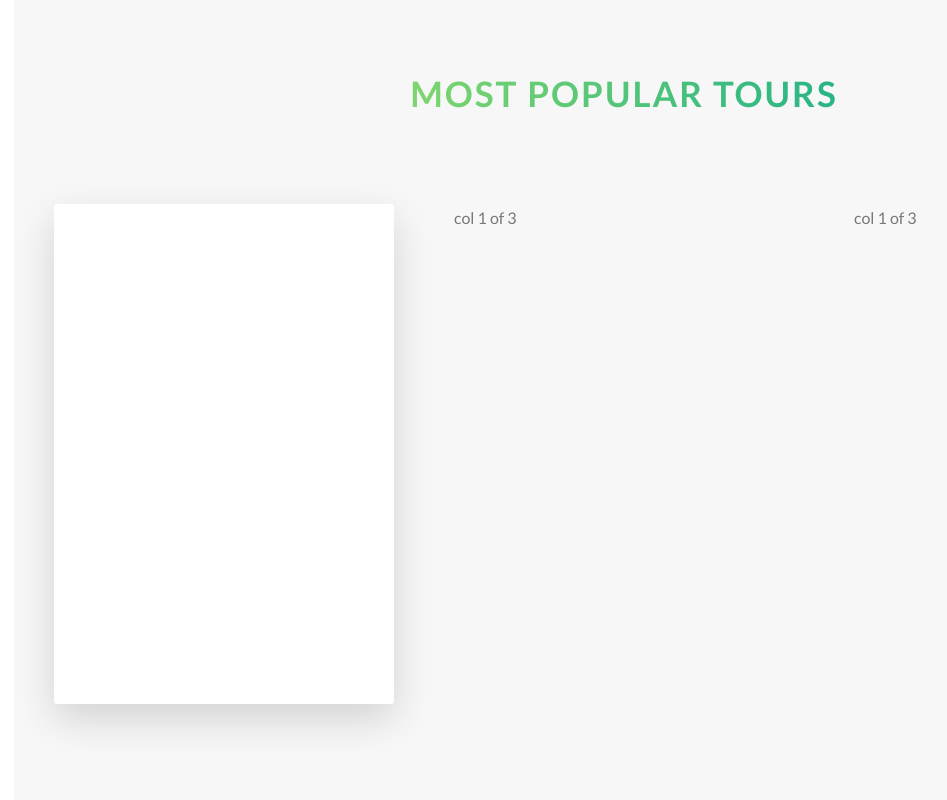
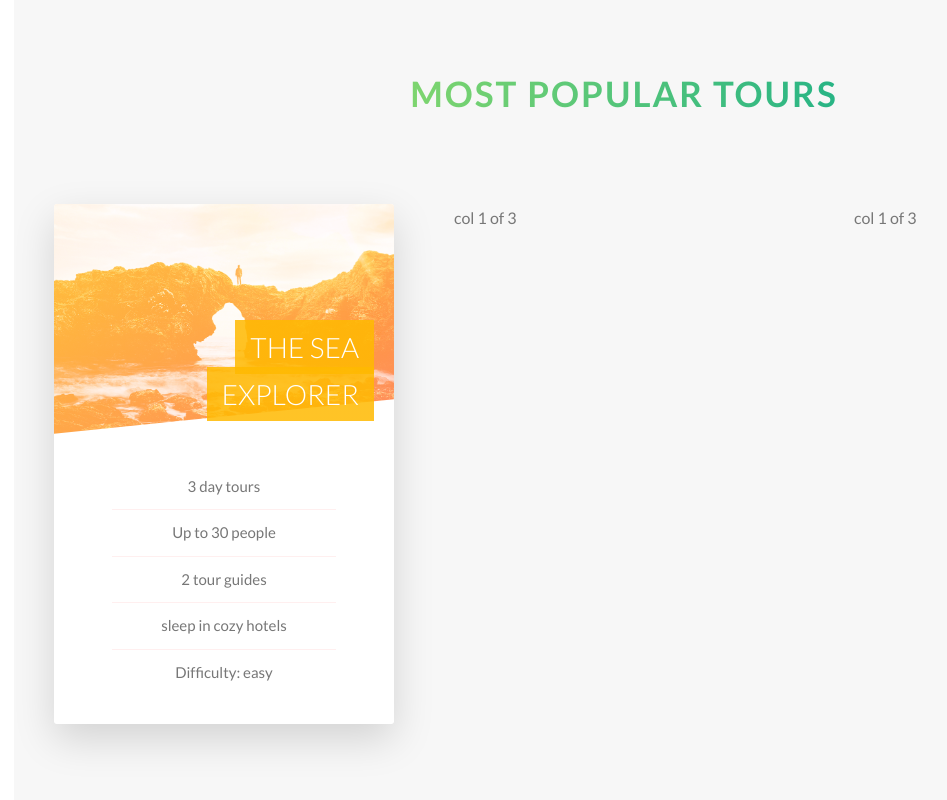
Before and after one commit to itangishaka1/beautiful_rwanda, a React (Create React App) app: page / in a window 1280 px wide. Shown: the part 2271-3071 px from the top of the page, without its empty margins (16-963 px from the left). Built offline with nearby package versions, Linux system fonts and the light colour scheme.

Commit message:
Building the tours section front side

```diff
--- a/src/components/Header/Header.scss
+++ b/src/components/Header/Header.scss
@@ -11,6 +11,12 @@
     url(../../img/hero.jpg);
   background-size: cover;
   background-position: top;
+  -webkit-clip-path: polygon(
+    0 0,
+    100% 0,
+    100% 75vh,
+    0 100%
+  );
 
   clip-path: polygon(
     0 0,
--- a/src/components/Tours/Tour.jsx
+++ b/src/components/Tours/Tour.jsx
@@ -1,11 +1,25 @@
 import './Tour.scss'
 
-const Tour = ({ card_number }) => {
+const Tour = ({ card_number , heading, picture_number, heading_span, item1, item2, item3, item4, item5}) => {
   return (
     <article className='row'>
         <div className="col-1-of-3">
             <div className="card">
-                <div className="card__side card__side--front">Front side</div>
+                <div className="card__side card__side--front">
+                    <div className={`card__picture ${picture_number}`}>&nbsp;</div>
+                    <h4 className="card__heading">
+                        <span className={`card__heading-span ${heading_span}`}>{heading}</span>
+                    </h4>
+                    <div className="card__details">
+                        <ul>
+                            <li>{item1}</li>
+                            <li>{item2}</li>
+                            <li>{item3}</li>
+                            <li>{item4}</li>
+                            <li>{item5}</li>
+                        </ul>
+                    </div>
+                </div>
                 <div className={`card__side card__side--back ${card_number}`}>Back side</div>
             </div>
         </div>
--- a/src/components/Tours/Tour.scss
+++ b/src/components/Tours/Tour.scss
@@ -1,42 +1,118 @@
-@use '../../partials/variables' as *;
+@use "../../partials/variables" as *;
 
 .card {
+  // Functionality
   perspective: 150rem; // (1)
   -moz-perspective: 150rem;
   position: relative;
-    height: 50rem;
+  height: 52rem;
 
   &__side {
-        color: #fff;
-        height: 50rem;
-        transition:all .8s ease;
+    height: 52rem;
+    transition: all 0.8s ease;
     position: absolute;
     top: 0;
     left: 0;
     width: 100%;
     border-radius: 3px;
-        box-shadow: 0 1.5rem 4rem rgba($color-black, .15);
+    overflow: hidden;
+    box-shadow: 0 1.5rem 4rem rgba($color-black, 0.15);
 
     // hide the back part of an element
     backface-visibility: hidden;
 
-        &--front{
+    &--front {
       background-color: $color-white;
-
     }
-        &--back{
+    &--back {
       transform: rotateY(180deg);
 
       &--1 {
-                background-image: linear-gradient(to right bottom, $color-secondary-light, $color-secondary-dark);
+        background-image: linear-gradient(
+          to right bottom,
+          $color-secondary-light,
+          $color-secondary-dark
+        );
       }
     }
   }
 
   &:hover &__side--front {
-        transform: rotateY(180deg);
+    transform: rotateY(-180deg);
   }
   &:hover &__side--back {
     transform: rotateY(0);
   }
+
+  // Front side styles
+  &__picture {
+    background-size: cover;
+    height: 23rem;
+    background-blend-mode: screen;
+    -webkit-clip-path: polygon(0 0, 100% 0, 100% 85%, 0 100%);
+    clip-path: polygon(0 0, 100% 0, 100% 85%, 0 100%);
+
+    &--1 {
+      background-image: linear-gradient(
+          to right bottom,
+          $color-secondary-light,
+          $color-secondary-dark
+        ),
+        url(../../img/nat-5.jpg);
     }
+    &--2 {
+      background-image: url(../../img/nat-5.jpg);
+    }
+    &--3 {
+      background-image: url(../../img/nat-5.jpg);
+    }
+  }
+
+  &__heading {
+    font-size: 2.8rem;
+    font-weight: 300;
+    text-transform: uppercase;
+    text-align: right;
+    color: $color-white;
+    position: absolute;
+    top: 12rem;
+    right: 2rem;
+
+    width: 75%;
+  }
+
+  &__heading-span {
+    padding: 1rem 1.5rem;
+    //To fix the padding prob(we treat the two lines as they are two #nt entities not only one line)
+    -webkit-box-decoration-break: clone;
+    box-decoration-break: clone;
+
+    &--1 {
+      background-image: linear-gradient(
+        to right bottom,
+        rgba($color-secondary-light, 0.85),
+        rgba($color-secondary-light, 0.85)
+      );
+    }
+  }
+
+  &__details {
+    padding: 3rem;
+
+    ul {
+        list-style: none;
+        width: 80%;
+        margin: 0 auto;
+
+        li {
+            text-align: center;
+            font-size: 1.5rem;
+            padding: 1rem;
+
+            &:not(:last-child) {
+                border-bottom: 1px solid $color-grey-light-2;
+            }
+        }
+    }
+  }
+}
--- a/src/components/Tours/Tours.jsx
+++ b/src/components/Tours/Tours.jsx
@@ -7,7 +7,21 @@ const Tours = () => {
       <div className="u-center-text u-margin-bottom-big">
         <h2 className="section-heading">most popular tours</h2>
       </div>
-      <Tour  card_number='card__side--back--1' />
+      <Tour
+            // Front side
+            picture_number='card__picture--1'
+            heading='the sea explorer'
+            heading_span='card__heading-span--1'
+            details='details'
+            item1 = '3 day tours'
+            item2 = 'Up to 30 people'
+            item3 = '2 tour guides'
+            item4 = 'sleep in cozy hotels'
+            item5 = 'Difficulty: easy'
+
+            // Back side
+            card_number='card__side--back--1'
+        />
     </section>
   );
 };
--- a/src/partials/_variables.scss
+++ b/src/partials/_variables.scss
@@ -10,6 +10,7 @@ $color-tertiary-light:#2998ff;
 $color-tertiary-dark:#5643fa;
 
 $color-grey-light-1: #f7f7f7;
+$color-grey-light-2: #feee;
 $color-grey-dark: #777;
 $color-white: #fff;
 $color-black: #000 ;
```
Lines whose indentation alone changed are shown as unchanged.
